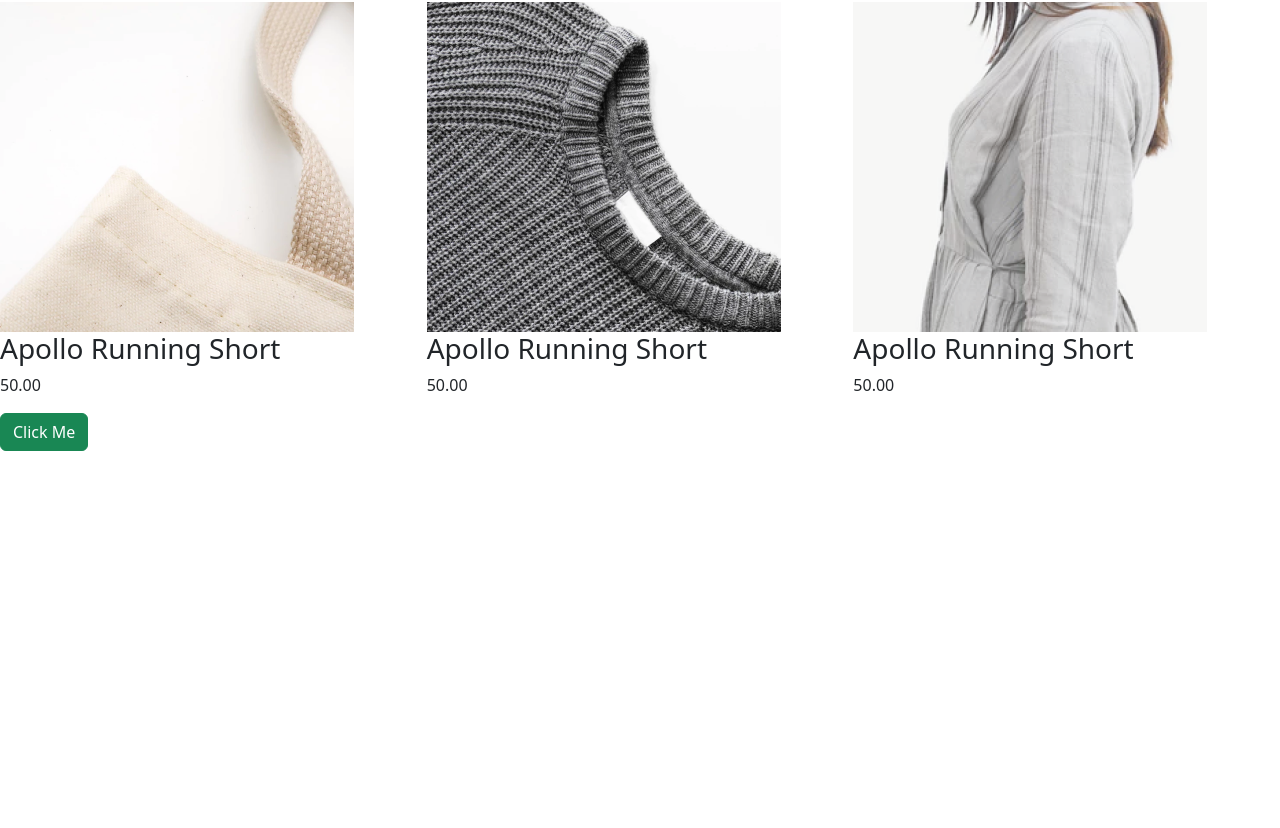
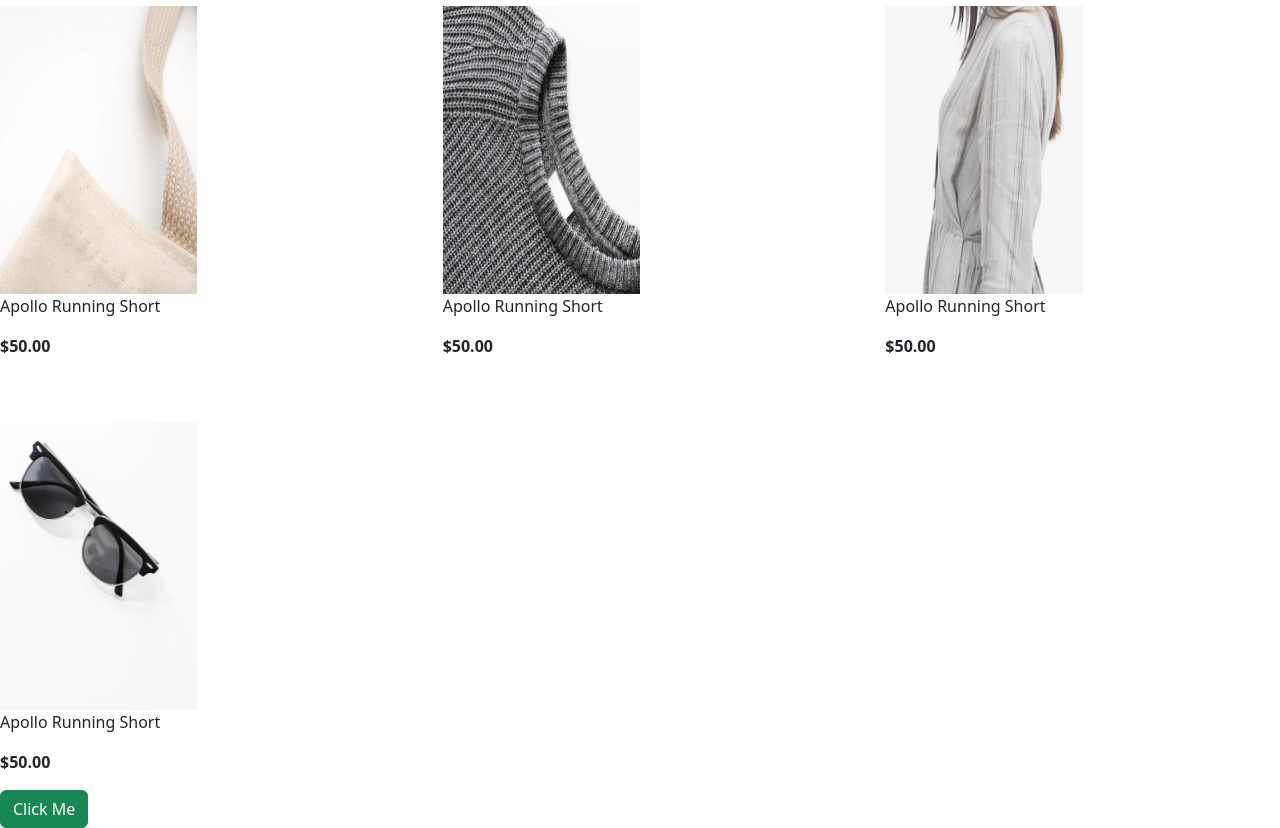
Before and after one commit to royokite/tutadoo-assessment, a React (Create React App) app: page / in a window 1280 px wide. Shown: the part 410-1238 px from the top of the page. Before the commit the page ends 861 px from the top, so only its background shows below. Built offline with nearby package versions, Linux system fonts and the light colour scheme.

Commit message:
:art: Render all product details

```diff
--- a/src/ProductList.js
+++ b/src/ProductList.js
@@ -35,4 +35,9 @@ export const ProductList = [
         title: "Apollo Running Short",
         price: "50.00"
     },
+    {
+        image: item5,
+        title: "Apollo Running Short",
+        price: "50.00"
+    },
 ]
--- a/src/components/ProductCard.jsx
+++ b/src/components/ProductCard.jsx
@@ -3,9 +3,9 @@ import React from "react";
  const ProductCard = ({item}) => {
     return (
         <article>
-            <img src={item.image} alt="product-pic"/>
-            <h3>{item.title}</h3>
-            <p>{item.price}</p>
+            <img src={item.image} alt="product-pic" className="w-1/2 h-72"/>
+            <p>{item.title}</p>
+            <p className="font-semibold">${item.price}</p>
         </article>
     );
 }
--- a/src/screens/Products.jsx
+++ b/src/screens/Products.jsx
@@ -7,7 +7,7 @@ const Products = () => {
     const renderProducts = ProductList.map((item) => <ProductCard item={item} />)
 
     return (
-        <section className="grid lg:grid-cols-3">
+        <section className="grid lg:grid-cols-3 gap-5">
             {renderProducts}
         </section>
     );
```
